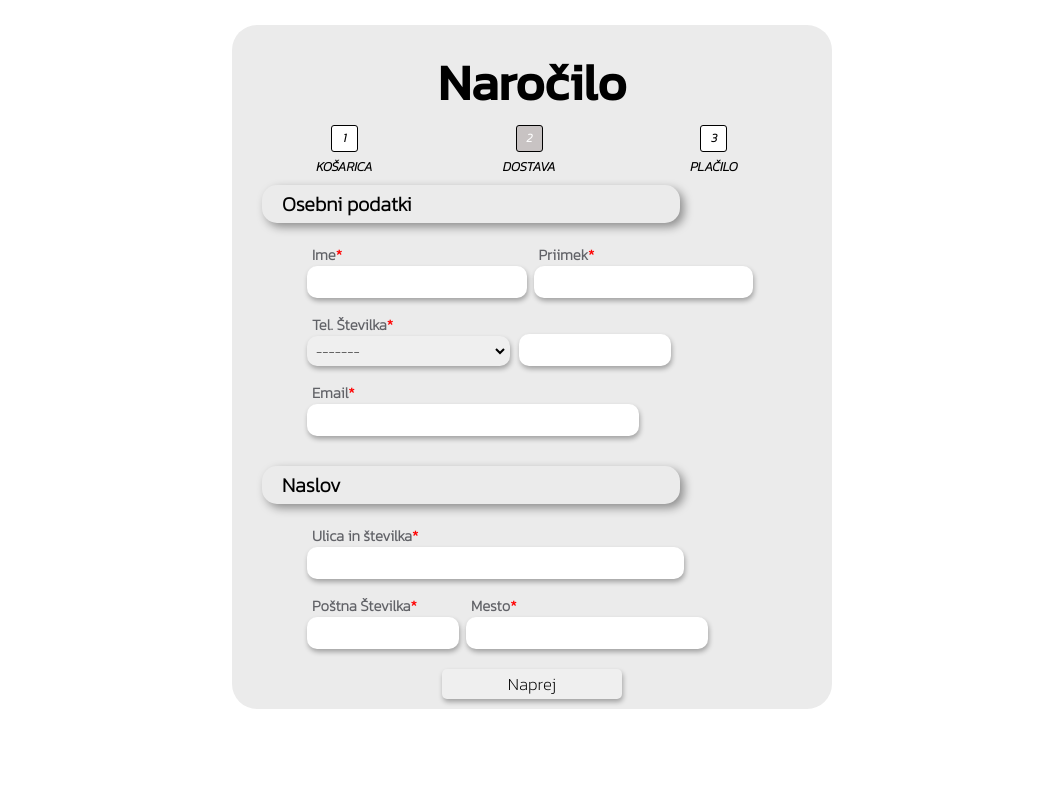
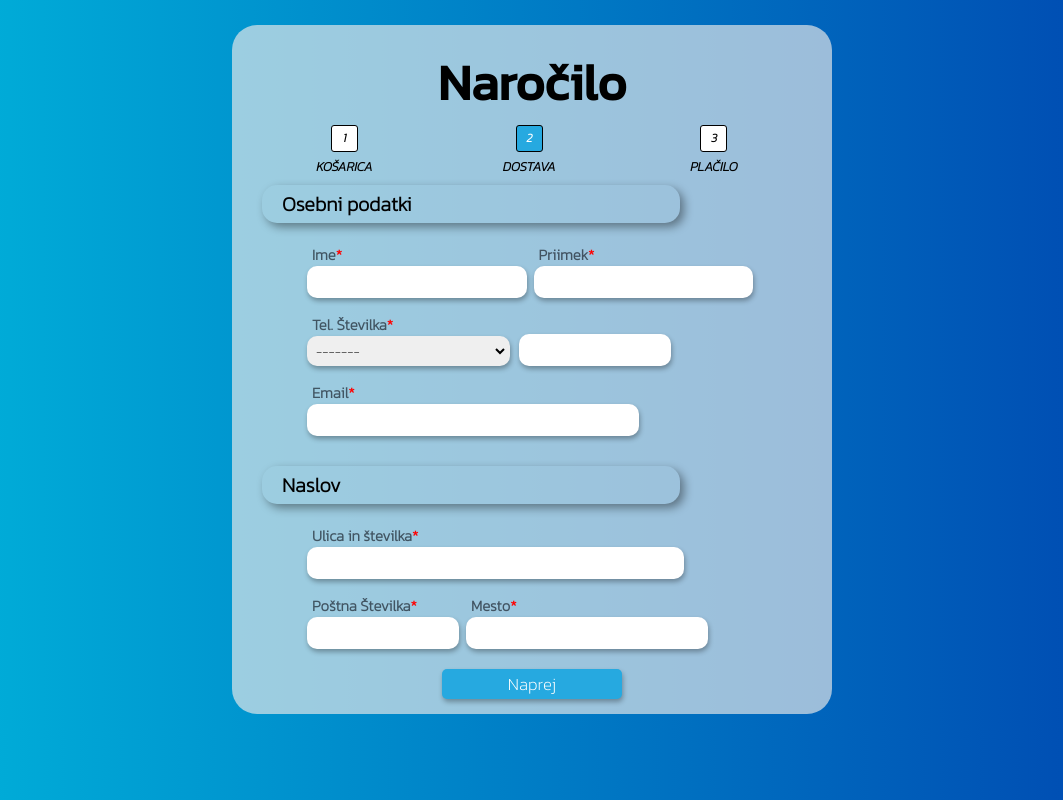
Before and after one commit to sLuka1/Obrazec, a plain HTML site: page index.html in a window 1280 px wide. Shown: the whole page, without its empty margins (108-1171 px from the left). Drawn offline with Linux system fonts and the light colour scheme.

Commit message:
Add files via upload

```diff
--- a/index.html
+++ b/index.html
@@ -27,6 +27,7 @@
 				<div id="priimek" class="div-input">
 					<label>Priimek<span>*</span><input type="text" name="priimek" required></label>
 				</div>
+				<div class="div-input">
 					<div id="drzavaTel" class="div-input">
 						<label>Tel. Številka<span>*</span>
 							<select name="drzaTel" required>
@@ -251,6 +252,7 @@
 					<div id="telSt" class="div-input">
 						<input type="text" maxlength="9" oninput="this.value = this.value.replace(/[^0-9]/g, '')" required>
 					</div>
+				</div>
 				<div id="email" class="div-input">
 					<label>Email<span>*</span><input type="text" required></label>
 				</div>
--- a/style.css
+++ b/style.css
@@ -13,6 +13,10 @@
     src: url(Kanit-Regular.ttf);
 }
 
+html{
+    background: linear-gradient(to right,#00b4db, #0046b0);
+}
+
 body{
     margin: 25px 8px 8px 8px;
 }
@@ -20,6 +24,10 @@ body{
 *{
     margin: 0;
     padding: 0;
+}
+
+form{
+    background: none;
 }
 
 h1{
@@ -77,6 +85,10 @@ input{
     transition: border-color .3s cubic-bezier(.25,.01,.25,1) 0s, color .3s cubic-bezier(.25,.01,.25,1) 0s,background .2s cubic-bezier(.25,.01,.25,1) 0s;
 }
 
+input[type=submit]:hover{
+    transform: scale(1.1);
+}
+
 input::-webkit-outer-spin-button,
 input::-webkit-inner-spin-button {
     -webkit-appearance: none;
@@ -99,7 +111,7 @@ label:focus-within{
 #main{
     width: 70%;
     max-width: 600px;
-    background-color: #ebebeb;
+    background-color: #ebebebaa;
     border-radius: 25px;
     height: auto;
     position: relative;
@@ -146,7 +158,7 @@ label:focus-within{
 
 #bar li.selected:before {
     color: white;
-    background: #c8c3c3;
+    background: #26a9e0;
 }
 
 #podnaslov, #podnaslov2{
@@ -225,8 +237,10 @@ label:focus-within{
 
 #gumb-input{
     height: 30px;
-    margin-bottom: 10px;
+    margin-bottom: 15px;
     padding: 0;
     font-size: 17px;
     border-radius: 5px;
+    background: #26a9e0;
+    color: white;
 }
```
Lines whose indentation alone changed are shown as unchanged.
